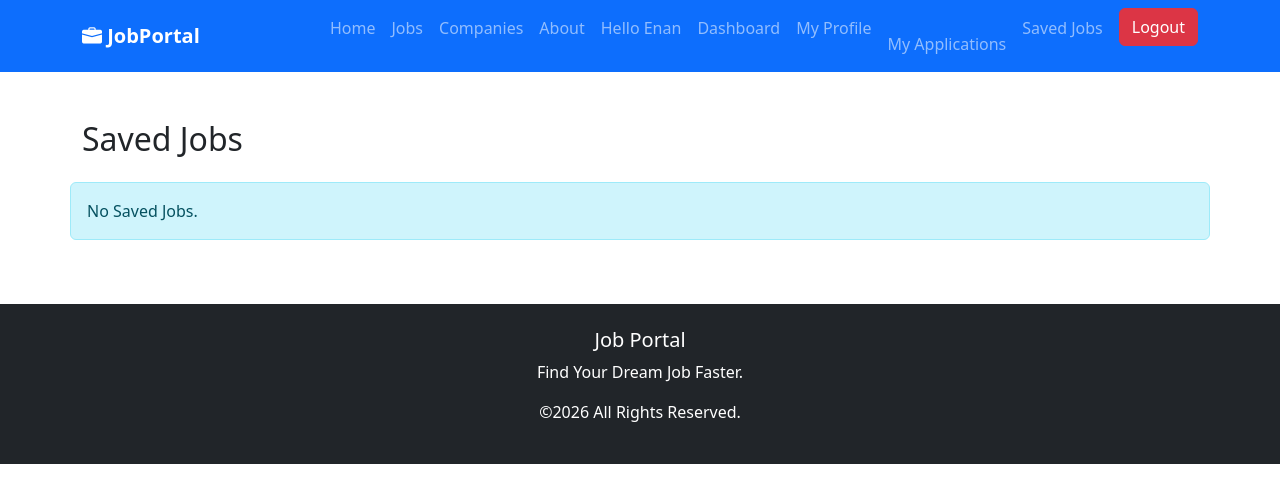
After one commit to ChristianEnan/Job-Portal, a Django app: page /applications/saved/ in a window 1280 px wide. The commit adds this page. Shown: the top 503 px of the page. Run offline with Django 5.2, Linux system fonts and the light colour scheme; a user stored in the database is signed in; data comes from the database, SQL or seed files in the repository; both versions use the stored data as it was before the commit; parts of the project's set-up code (start-up, migrations or seed data) failed here and were passed over.

Commit message:
feat: Add saved jobs functionality; implement views, templates, and model updates for job saving and management

```diff
--- a/JobPortal/applications/urls.py
+++ b/JobPortal/applications/urls.py
@@ -14,4 +14,15 @@ urlpatterns = [
         name="save_job"
     ),
 
+     path(
+       "saved/",
+       views.saved_jobs,
+       name="saved_jobs"
+    ),
+
+     path(
+       "unsave/<int:job_id>/",
+       views.unsave_job,
+       name="unsave_job",
+    ),
 ]
--- a/JobPortal/applications/views.py
+++ b/JobPortal/applications/views.py
@@ -39,3 +39,38 @@ def save_job(request, job_id):
         messages.warning(request, "Job already saved.")
 
     return redirect("job_detail", id=job.id)
+
+@login_required
+def saved_jobs(request):
+
+    saved_jobs = SavedJob.objects.filter(
+        user=request.user
+    ).select_related("job", "job__company")
+
+    context = {
+        "saved_jobs": saved_jobs
+    }
+
+    return render(
+        request,
+        "applications/saved_jobs.html",
+        context
+    )
+
+from django.shortcuts import get_object_or_404, redirect
+from django.contrib.auth.decorators import login_required
+from .models import SavedJob
+
+
+@login_required
+def unsave_job(request, job_id):
+
+    saved = SavedJob.objects.filter(
+        user=request.user,
+        job_id=job_id
+    )
+
+    if saved.exists():
+        saved.delete()
+
+    return redirect("saved_jobs")
--- /dev/null
+++ b/JobPortal/templates/applications/saved_jobs.html
@@ -0,0 +1,73 @@
+{% extends "base.html" %}
+
+{% block title %}
+Saved Jobs
+{% endblock %}
+
+{% block content %}
+
+<div class="container mt-5">
+
+    <h2 class="mb-4">
+        Saved Jobs
+    </h2>
+
+    <div class="row">
+
+        {% for saved in saved_jobs %}
+
+        <div class="col-md-4 mb-4">
+
+            <div class="card shadow-sm h-100">
+
+                <div class="card-body">
+
+                    <h5>
+                        {{ saved.job.title }}
+                    </h5>
+
+                    <p>
+                        <strong>Company:</strong>
+                        {{ saved.job.company.name }}
+                    </p>
+
+                    <p>
+                        <strong>Location:</strong>
+                        {{ saved.job.location }}
+                    </p>
+
+                    <a href="{% url 'job_detail' saved.job.id %}"
+                       class="btn btn-primary">
+
+                        View Job
+
+                    </a>
+
+                    <a href="{% url 'unsave_job' saved.job.id %}"
+                        class="btn btn-danger btn-sm">
+
+                        Remove
+
+                    </a>
+
+                </div>
+
+            </div>
+
+        </div>
+
+        {% empty %}
+
+        <div class="alert alert-info">
+
+            No Saved Jobs.
+
+        </div>
+
+        {% endfor %}
+
+    </div>
+
+</div>
+
+{% endblock %}
--- a/JobPortal/templates/base.html
+++ b/JobPortal/templates/base.html
@@ -92,6 +92,12 @@ My Profile
 
     </a>
 
+</li>
+
+<li class="nav-item">
+    <a class="nav-link" href="{% url 'saved_jobs' %}">
+        Saved Jobs
+    </a>
 </li>
 
 </a>
```
Also changed, not shown: JobPortal/applications/admin.py (+9 -1 lines), JobPortal/applications/models.py (+21 -0 lines), JobPortal/templates/accounts/dashboard.html (+70 -6 lines), JobPortal/applications/migrations/0003_remove_application_applied_at.py (added), JobPortal/applications/migrations/0004_application_applied_at_application_status_and_more.py (added), JobPortal/db.sqlite3.
